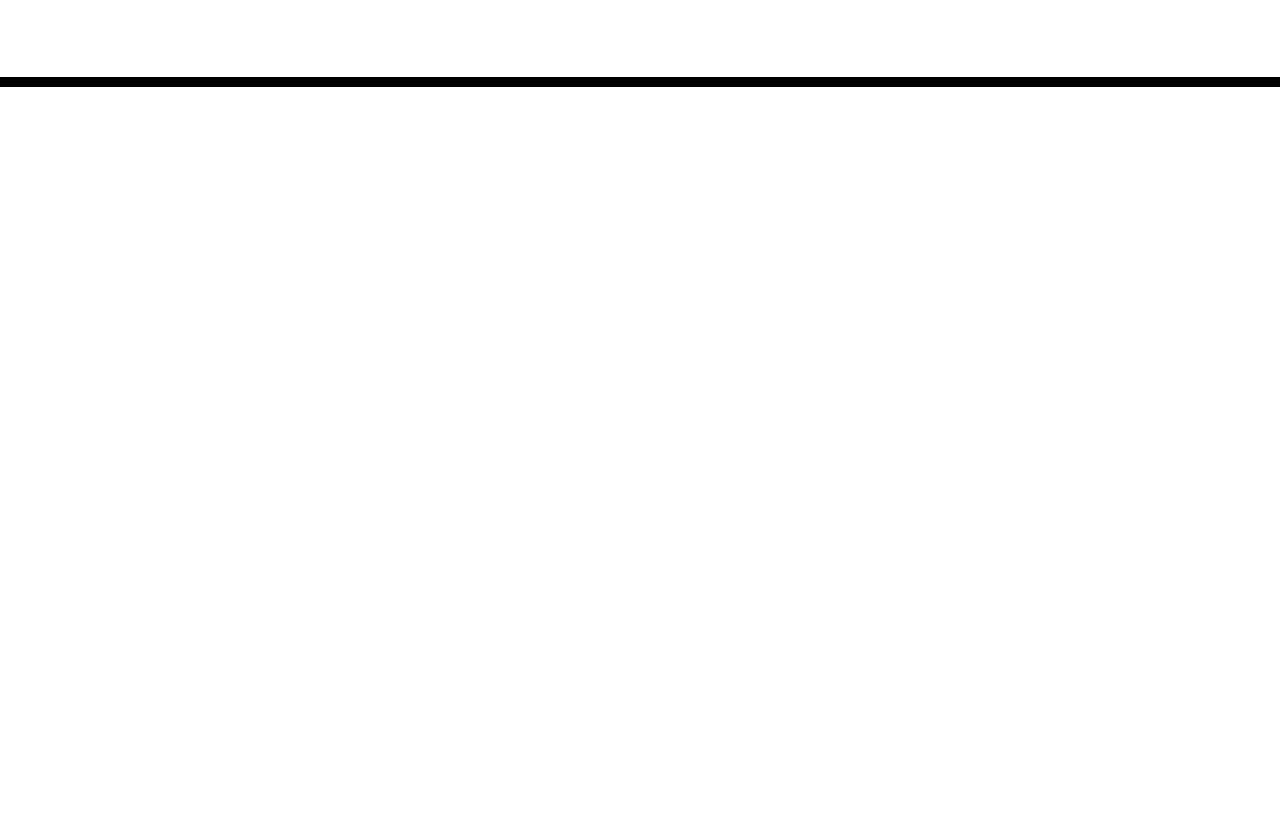
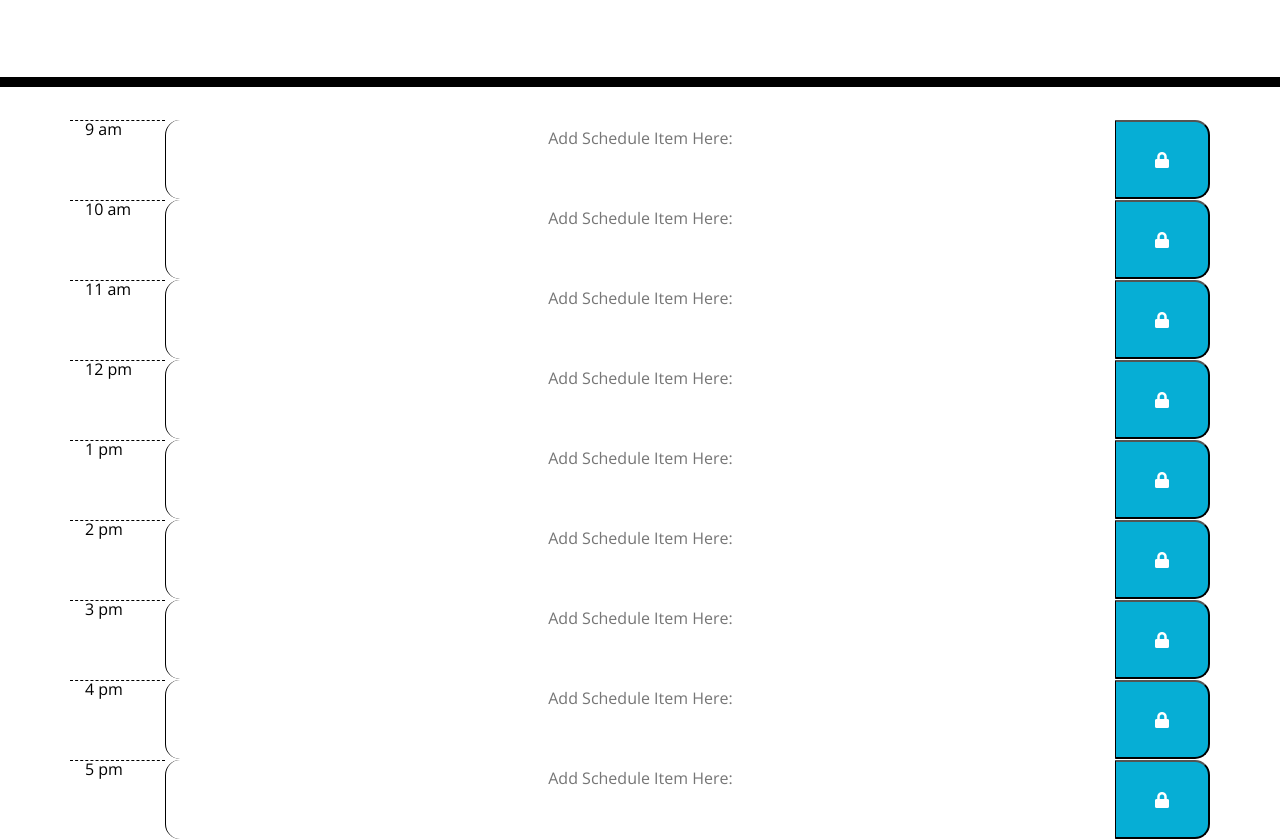
Before and after one commit to tmenture/Work-Planner, a plain HTML site: page index.html in a window 1280 px wide. Shown: the part 181-1020 px from the top of the page. Before the commit the page ends 800 px from the top, so only its background shows below. Drawn offline with nearby package versions, Linux system fonts and the light colour scheme; files that its build step writes are made by us from their sources.

Commit message:
added time slots for events in html, properly linked css and js files, and added two functions one to display the time on page load, the other to compare times in divs to actual time for color themed alarms

```diff
--- a/index.html
+++ b/index.html
@@ -4,21 +4,10 @@
     <meta charset="UTF-8" />
     <meta name="viewport" content="width=device-width, initial-scale=1.0" />
     <meta http-equiv="X-UA-Compatible" content="ie=edge" />
-    <link
-      rel="stylesheet"
-      href="https://stackpath.bootstrapcdn.com/bootstrap/4.3.1/css/bootstrap.min.css"
-    />
-    <link
-      rel="stylesheet"
-      href="https://use.fontawesome.com/releases/v5.8.1/css/all.css"
-      integrity="sha384-50oBUHEmvpQ+1lW4y57PTFmhCaXp0ML5d60M1M7uH2+nqUivzIebhndOJK28anvf"
-      crossorigin="anonymous"
-    />
-    <link
-      href="https://fonts.googleapis.com/css?family=Open+Sans&display=swap"
-      rel="stylesheet"
-    />
-    <link rel="stylesheet" href="style.css" />
+    <link rel="stylesheet" href="https://stackpath.bootstrapcdn.com/bootstrap/4.3.1/css/bootstrap.min.css"/>
+    <link rel="stylesheet" href="https://use.fontawesome.com/releases/v5.8.1/css/all.css" integrity="sha384-50oBUHEmvpQ+1lW4y57PTFmhCaXp0ML5d60M1M7uH2+nqUivzIebhndOJK28anvf" crossorigin="anonymous"/>
+    <link href="https://fonts.googleapis.com/css?family=Open+Sans&display=swap" rel="stylesheet"/>
+    <link rel="stylesheet" href="./Develop/CSS/style.css" />
     <title>Work Day Scheduler</title>
   </head>
 
@@ -28,8 +17,63 @@
       <p class="lead">A simple calendar app for scheduling your work day</p>
       <p id="currentDay" class="lead"></p>
     </header>
+
     <div class="container">
       <!-- Timeblocks go here -->
+      <div id="hour-09" class="row time-div">
+        <div class="col-md-1 hour"><span id="9">9 am</span></div>
+        <textarea class="col-md-10 time-block description" placeholder="Add Schedule Item Here:"></textarea>
+        <button class="col-md-1 saveBtn" aria-label="save button 9 am"><i class="fas fa-lock"></i></button>
+      </div>
+
+      <div id="hour-10" class="row time-div">
+        <div class="col-md-1 hour"><span id="10">10 am</span></div>
+        <textarea class="col-md-10 time-block description" placeholder="Add Schedule Item Here:"></textarea>
+        <button class="col-md-1 saveBtn" aria-label="save button 9 am"><i class="fas fa-lock"></i></button>
+      </div>
+
+      <div id="hour-11" class="row time-div">
+        <div class="col-md-1 hour"><span id="11">11 am</span></div>
+        <textarea class="col-md-10 time-block description" placeholder="Add Schedule Item Here:"></textarea>
+        <button class="col-md-1 saveBtn" aria-label="save button 9 am"><i class="fas fa-lock"></i></button>
+      </div>
+
+      <div id="hour-12" class="row time-div">
+        <div class="col-md-1 hour"><span id="12">12 pm</span></div>
+        <textarea class="col-md-10 time-block description" placeholder="Add Schedule Item Here:"></textarea>
+        <button class="col-md-1 saveBtn" aria-label="save button 9 am"><i class="fas fa-lock"></i></button>
+      </div>
+
+      <div id="hour-13" class="row time-div">
+        <div class="col-md-1 hour"><span id="13">1 pm</span></div>
+        <textarea class="col-md-10 time-block description" placeholder="Add Schedule Item Here:"></textarea>
+        <button class="col-md-1 saveBtn" aria-label="save button 9 am"><i class="fas fa-lock"></i></button>
+      </div>
+
+      <div id="hour-14" class="row time-div">
+        <div class="col-md-1 hour"><span id="14">2 pm</span></div>
+        <textarea class="col-md-10 time-block description" placeholder="Add Schedule Item Here:"></textarea>
+        <button class="col-md-1 saveBtn" aria-label="save button 9 am"><i class="fas fa-lock"></i></button>
+      </div>
+
+      <div id="hour-15" class="row time-div">
+        <div class="col-md-1 hour"><span id="15">3 pm</span></div>
+        <textarea class="col-md-10 time-block description" placeholder="Add Schedule Item Here:"></textarea>
+        <button class="col-md-1 saveBtn" aria-label="save button 9 am"><i class="fas fa-lock"></i></button>
+      </div>
+
+      <div id="hour-16" class="row time-div">
+        <div class="col-md-1 hour"><span id="16">4 pm</span></div>
+        <textarea class="col-md-10 time-block description" placeholder="Add Schedule Item Here:"></textarea>
+        <button class="col-md-1 saveBtn" aria-label="save button 9 am"><i class="fas fa-lock"></i></button>
+      </div>
+
+      <div id="hour-17" class="row time-div">
+        <div class="col-md-1 hour"><span id="17">5 pm</span></div>
+        <textarea class="col-md-10 time-block description" placeholder="Add Schedule Item Here:"></textarea>
+        <button class="col-md-1 saveBtn" aria-label="save button 9 am"><i class="fas fa-lock"></i></button>
+      </div>
+
     </div>
 
     <script src="https://code.jquery.com/jquery-3.4.1.min.js"></script>
```
Also changed, not shown: Develop/JS/planner.js (added, +29 -0 lines).
